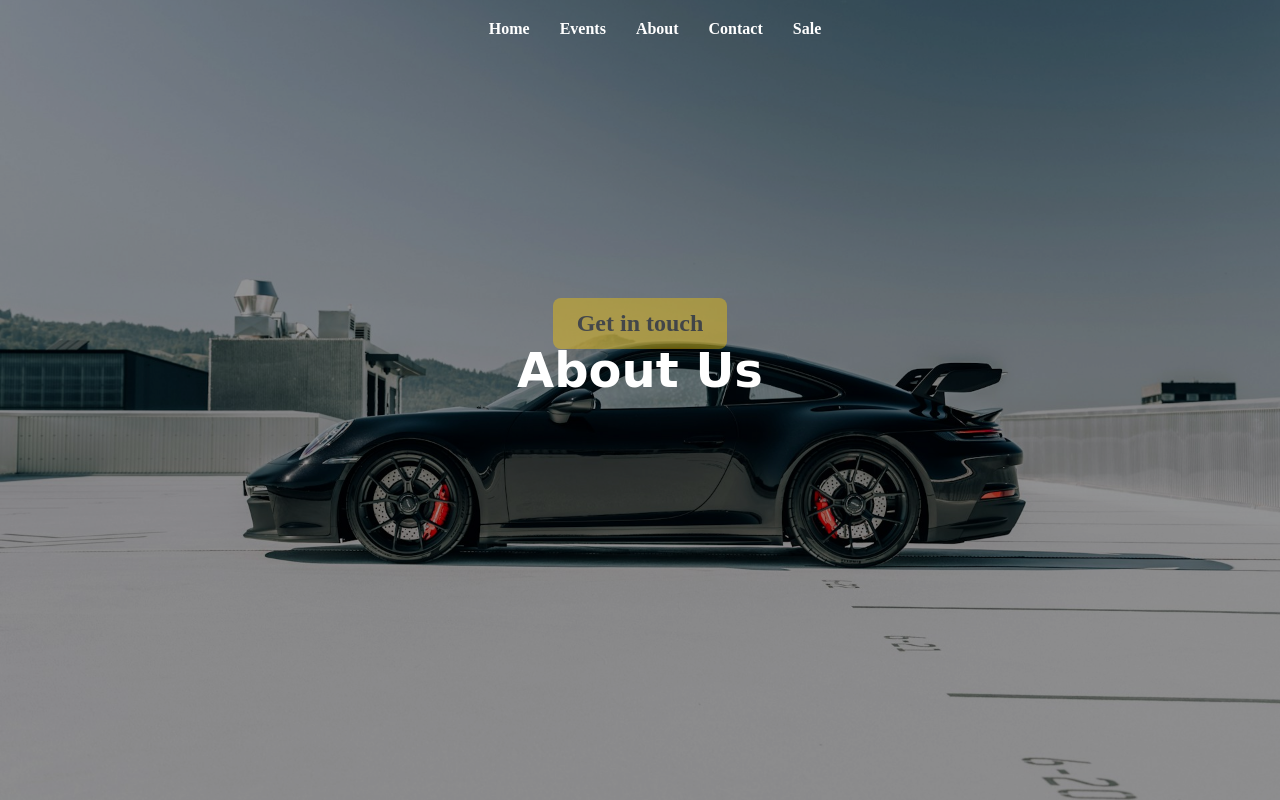
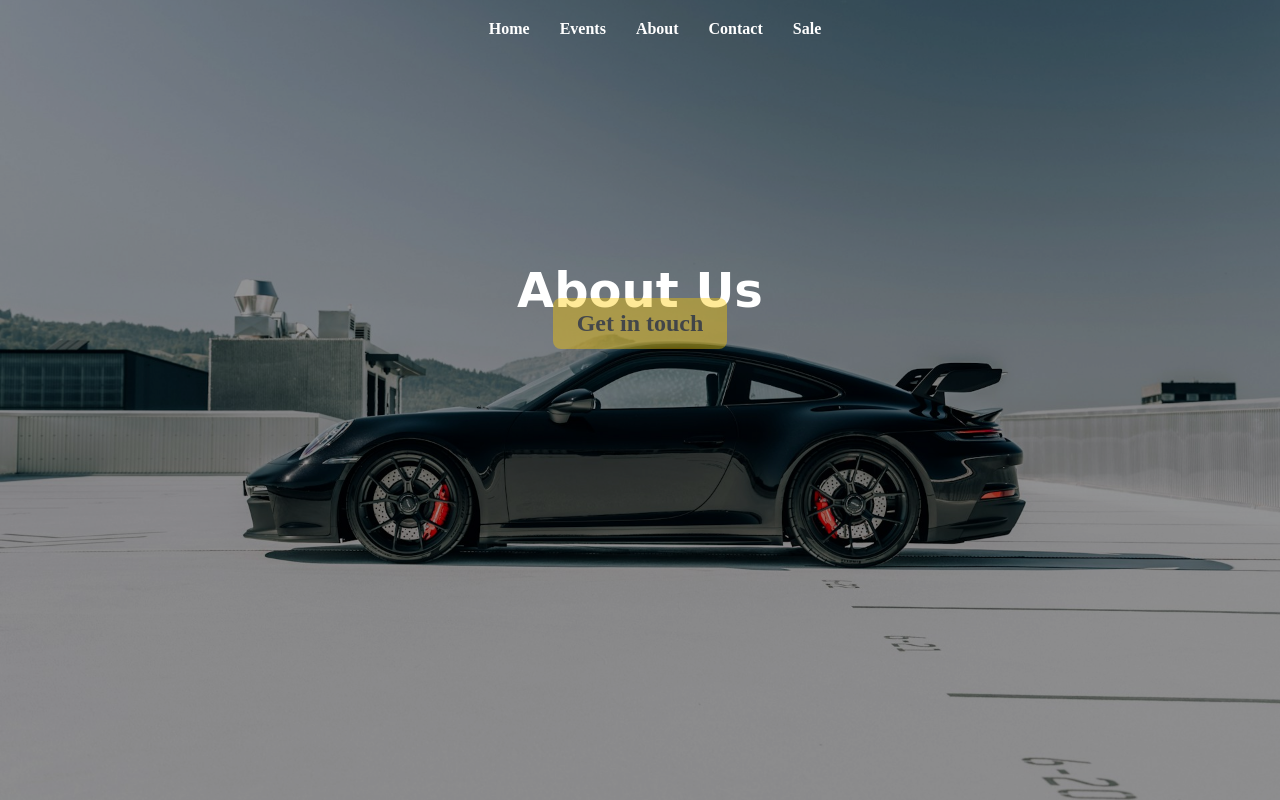
Before and after one commit to Daniel-OSullivan/WebDev_Project_Direct-Decision-Service, a plain HTML site: page pages/about.html in a window 1280 px wide. Shown: the top 800 px of the page. Drawn offline with Linux system fonts and the light colour scheme; a web font is replaced by a local one.

Commit message:
Update about.css

```diff
--- a/css/about.css
+++ b/css/about.css
@@ -75,7 +75,7 @@ html, body {
   color: #fff;
 
   /* move the title slightly upward */
-  transform: translateY(-20px);
+  transform: translateY(-100px);
 }
 
 /* smaller offset on small screens */
```
